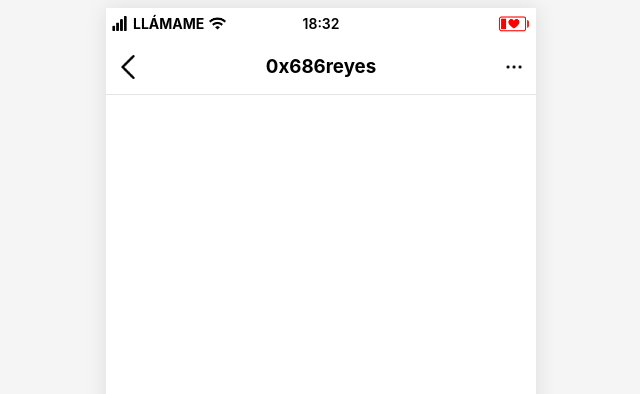
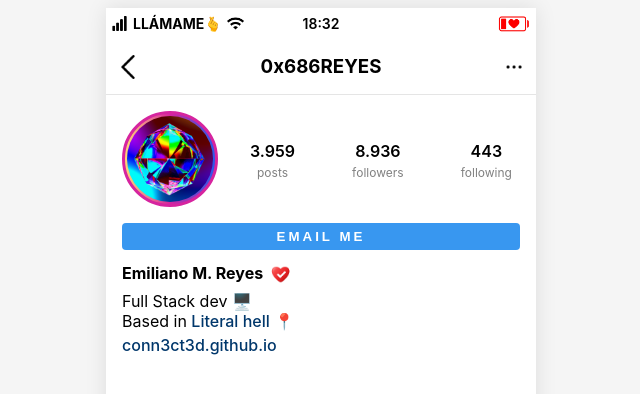
Before and after one commit to conn3ct3d/conn3ct3d.github.io, a plain HTML site: page index.html in a window 1280 px wide. Shown: the whole page, without its empty margins (319-959 px from the left). Drawn offline with Linux system fonts and the light colour scheme.

Commit message:
added bio and dev data

```diff
--- a/index.html
+++ b/index.html
@@ -11,7 +11,7 @@
         <div class="status-bar">
                 <div class="status-bar-left">
                     <img src="/images/signal-status.png" class="signal-status">
-                    <b class="company-name">LLÁMAME</b>
+                    <b class="company-name">LLÁMAME🫰</b>
                     <img src="/images/wifi.png" alt="" class="wifi-indicator">
                 </div>
                 <div class="status-bar-center">
@@ -27,12 +27,37 @@
                 <img src="/images/back.png" alt="" class="go-back">
             </div>
             <div class="header-center">
-                <h3>0x686reyes</h3>
+                <h3>0x686REYES</h3>
             </div>
             <div class="header-right">
                 <img src="/images/more.png" alt="" class="more-options">
             </div>
         </div>
+
+        <div class="profile">
+            <div class="profile-header">
+                <div class="profile-picture-wrapper">
+                    <img src="/images/profile.png" alt="Profile" class="profile-picture">
+                </div>
+                <div class="profile-stats">
+                    <div class="stat"><strong>3.959</strong><span>posts</span></div>
+                    <div class="stat"><strong>8.936</strong><span>followers</span></div>
+                    <div class="stat"><strong>443</strong><span>following</span></div>
+                </div>
+            </div>
+
+            <div class="profile-actions">
+                <button class="follow-btn">EMAIL ME</button>
+
+            </div>
+
+            <div class="profile-bio">
+                <p><strong>Emiliano M. Reyes</strong> <img src="/images/check.png" class="verified-icon" alt="Verified"></p>
+                <p>Full Stack dev 🖥️<br>Based in <a href="https://en.wikipedia.org/wiki/Mexicali">Literal hell</a> 📍</p>
+                <a href="https://marinad.com.ar/">conn3ct3d.github.io</a>
+            </div>
+        </div>
+
     </div>
     <div class="content">
 
--- a/styles/styles.css
+++ b/styles/styles.css
@@ -12,7 +12,7 @@ html{
 body{
     background-color: #f5f5f5;
 }
-.status-bar img:not(.battery-indicator){
+.status-bar img:not(.battery-indicator, .profile-picture){
     width: 17px;
     height: auto;
 }
@@ -79,3 +79,86 @@ body{
     font-size: 16px;
     border-bottom: 1px solid #e5e5e5;
 }
+
+.profile-header{
+    display:flex;
+    align-items: center;
+    margin-bottom: 12px;
+}
+.profile-picture-wrapper{
+    margin-right: 24px;
+}
+.profile-picture{
+    width: 86px;
+    height: 86px;
+    border-radius: 50%;
+    border: 3px solid #d6249f;
+    padding: 2px;
+    background: linear-gradient(to right, #feda75, #d6239f, #285AEB);
+}
+.profile-stats {
+    display: flex;
+    justify-content: space-between;
+    flex: 1;
+}
+.stat {
+    text-align: center;
+    margin: 0 8px;
+}
+
+.stat strong {
+    display: block;
+    font-weight: 600;
+}
+
+.stat span {
+    color: gray;
+    font-size: 12px;
+}
+.profile-actions {
+    display: flex;
+    gap: 6px;
+    margin-bottom: 12px;
+}
+
+.follow-btn {
+    background-color: #3897f0;
+    color: white;
+    border: none;
+    padding: 6px 16px;
+    border-radius: 4px;
+    font-weight: 600;
+    cursor: pointer;
+    flex: 1;
+    letter-spacing: 3px;
+}
+
+.dropdown-btn {
+    padding: 6px 10px;
+    background-color: #3897f0;
+    color: white;
+    border: none;
+    border-radius: 4px;
+    font-weight: bold;
+    cursor: pointer;
+}
+.profile-bio p {
+    margin: 4px 0;
+}
+
+.profile-bio a {
+    color: #00376b;
+    text-decoration: none;
+    font-weight: 500;
+}
+
+.verified-icon {
+    width: 25px;
+    height: 25px;
+    vertical-align: middle;
+}
+.profile{
+    margin: 0 auto;
+    padding: 16px;
+
+}
```
Also changed, not shown: images/check.png (added), images/profile.png (added).
